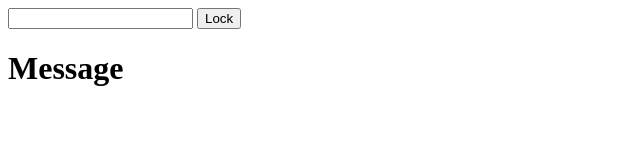
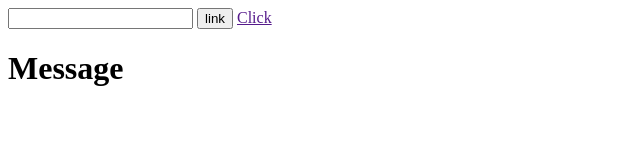
Before and after one commit to bldr70/bldr70.github.io, a plain HTML site: page index.html in a window 1280 px wide. Shown: the full height of the page, 0-640 px from the left. Drawn offline with Linux system fonts and the light colour scheme.

Commit message:
Update index.html

```diff
--- a/index.html
+++ b/index.html
@@ -6,8 +6,8 @@
   </head>
   <body>
     <input id="in"></input>
-    <button onclick="document.getElementById('ds').innerHTML=document.getElementById('in')value;">Lock</button>
-    <div id="ds"></div>
+    <button onclick="document.getElementById('ds').href=document.getElementById('in').value;">link</button>
+    <a href="" id="ds">Click</a>
     <h1>Message</h1>
   </body>
 </html>
```
